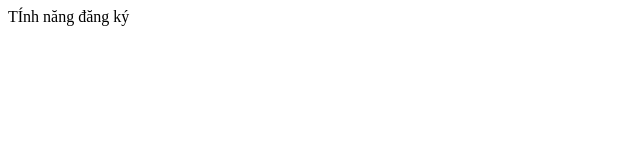
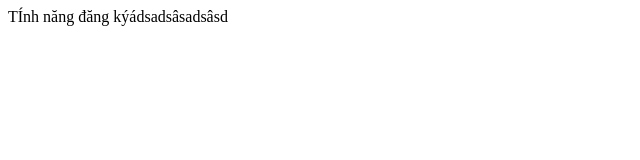
Before and after one commit to MinhAnh234/testgit, a plain HTML site: page regester.html in a window 1280 px wide. Shown: the whole page, without its empty margins (0-640 px from the left). Drawn offline with Linux system fonts and the light colour scheme.

Commit message:
đã sửa

```diff
--- a/regester.html
+++ b/regester.html
@@ -6,6 +6,6 @@
     <title>Document</title>
 </head>
 <body>
-    TÍnh năng đăng ký
+    TÍnh năng đăng kýádsadsâsadsâsd
 </body>
 </html>
```
